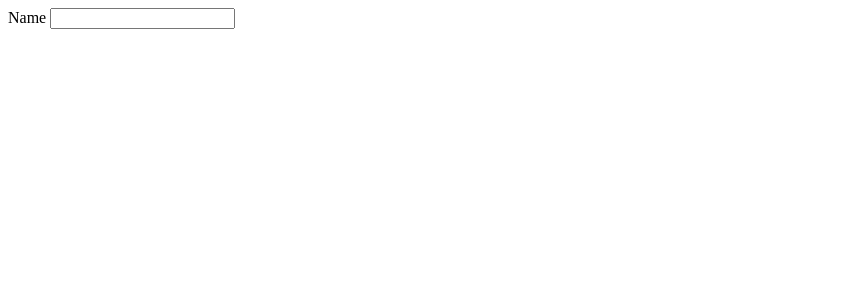
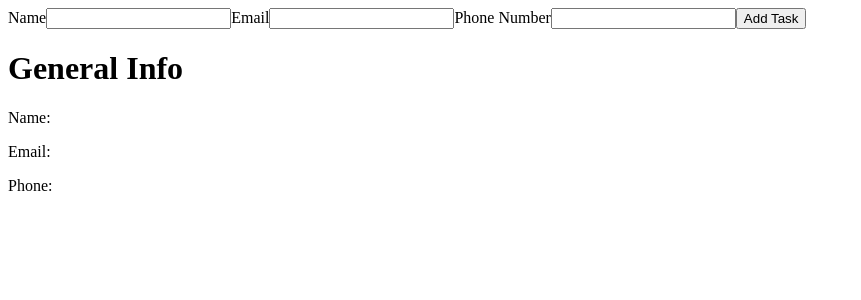
Before and after one commit to adjapeve/React-cv-project, a React (Create React App) app: page / in a window 1280 px wide. Shown: the top 300 px of the page, without its empty margins (0-861 px from the left). Built offline with nearby package versions, Linux system fonts and the light colour scheme.

Commit message:
play with Generalinfo component to choose the best way to render the general info data

```diff
--- a/src/App.js
+++ b/src/App.js
@@ -2,15 +2,78 @@
 
 import React, { Component } from "react";
 // import uniqid from "uniqid";
-// import Overview from "./components/Overview";
+import GeneralInfo from "./components/GeneralInfo";
 
 class App extends Component {
+  constructor(props) {
+    super(props);
+    this.state = {
+      name: "",
+      email: "",
+      phone: "",
+      generalInfoData: [],
+    };
+    this.handleInputChange = this.handleInputChange.bind(this);
+    this.handleInputSubmit = this.handleInputSubmit.bind(this);
+  }
+  handleInputChange(event) {
+    const target = event.target;
+    const value = target.value;
+    const name = target.name;
+
+    this.setState({
+      [name]: value,
+    });
+  }
+  handleInputSubmit(event) {
+    event.preventDefault();
+    this.setState({
+      generalInfoData: this.state.generalInfoData.concat(
+        this.state.name,
+        this.state.email,
+        this.state.phone
+      ),
+    });
+  }
 
   render() {
     return (
       <div>
-        <label htmlFor="name">Name </label>
-        <input type="text" id="name" name="name"></input>
+        <form onSubmit={this.handleInputSubmit}>
+          <label>
+            Name
+            <input
+              type="text"
+              name="name"
+              value={this.state.name}
+              onChange={this.handleInputChange}
+            ></input>
+          </label>
+          <label>
+            Email
+            <input
+              type="email"
+              name="email"
+              value={this.state.email}
+              onChange={this.handleInputChange}
+            ></input>
+          </label>
+          <label>
+            Phone Number
+            <input
+              type="phone"
+              name="phone"
+              value={this.state.phone}
+              onChange={this.handleInputChange}
+            ></input>
+          </label>
+          <button type="submit">Add Task</button>
+        </form>
+        <GeneralInfo
+          name={this.state.generalInfoData}
+          // email={this.state.email}
+          // phone={this.state.phone}
+        />
       </div>
     );
   }
--- /dev/null
+++ b/src/components/GeneralInfo.js
@@ -0,0 +1,18 @@
+// GeneralInfo.js
+
+import React from "react";
+
+const GeneralInfo = (props) => {
+const [name,email,phone]=props.name;
+
+  return (
+    <div>
+      <h1>General Info</h1>
+    <p>Name: {name}</p>
+    <p>Email: {email}</p>
+    <p>Phone: {phone}</p>
+    </div>
+  );
+};
+
+export default GeneralInfo;
```
